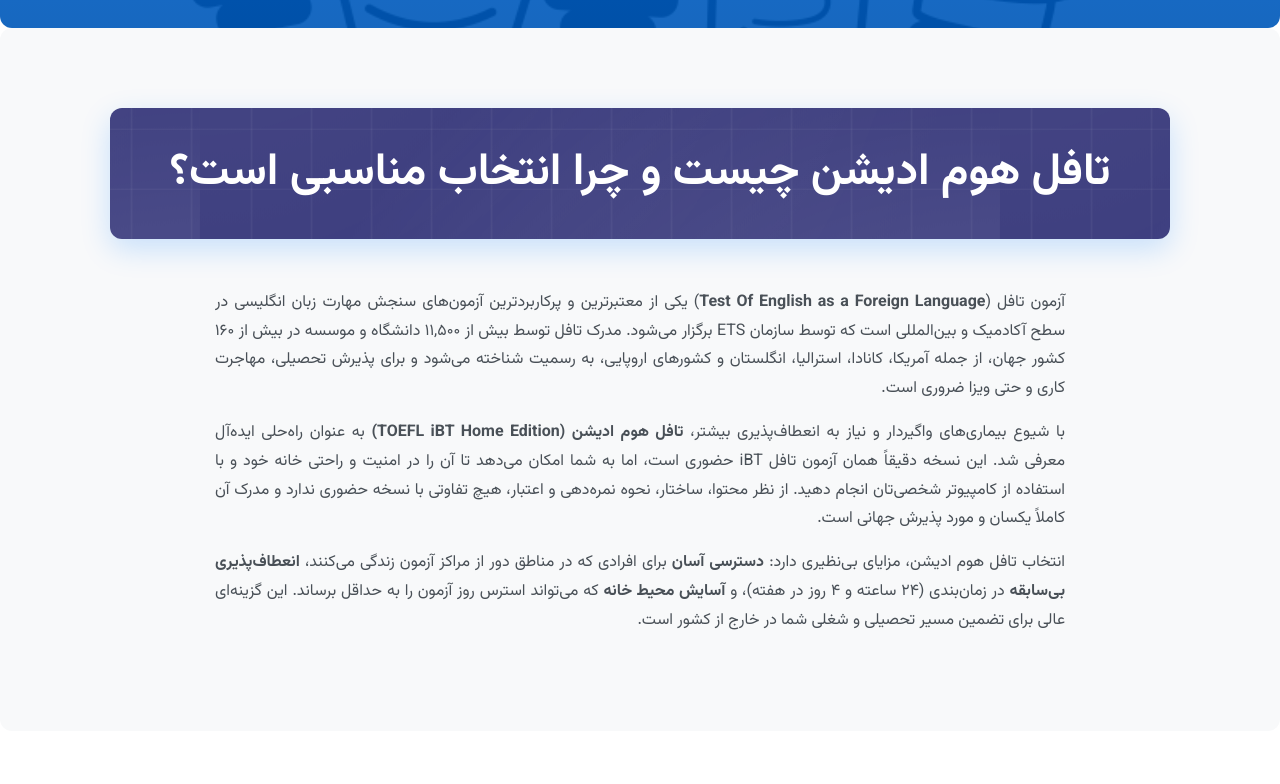
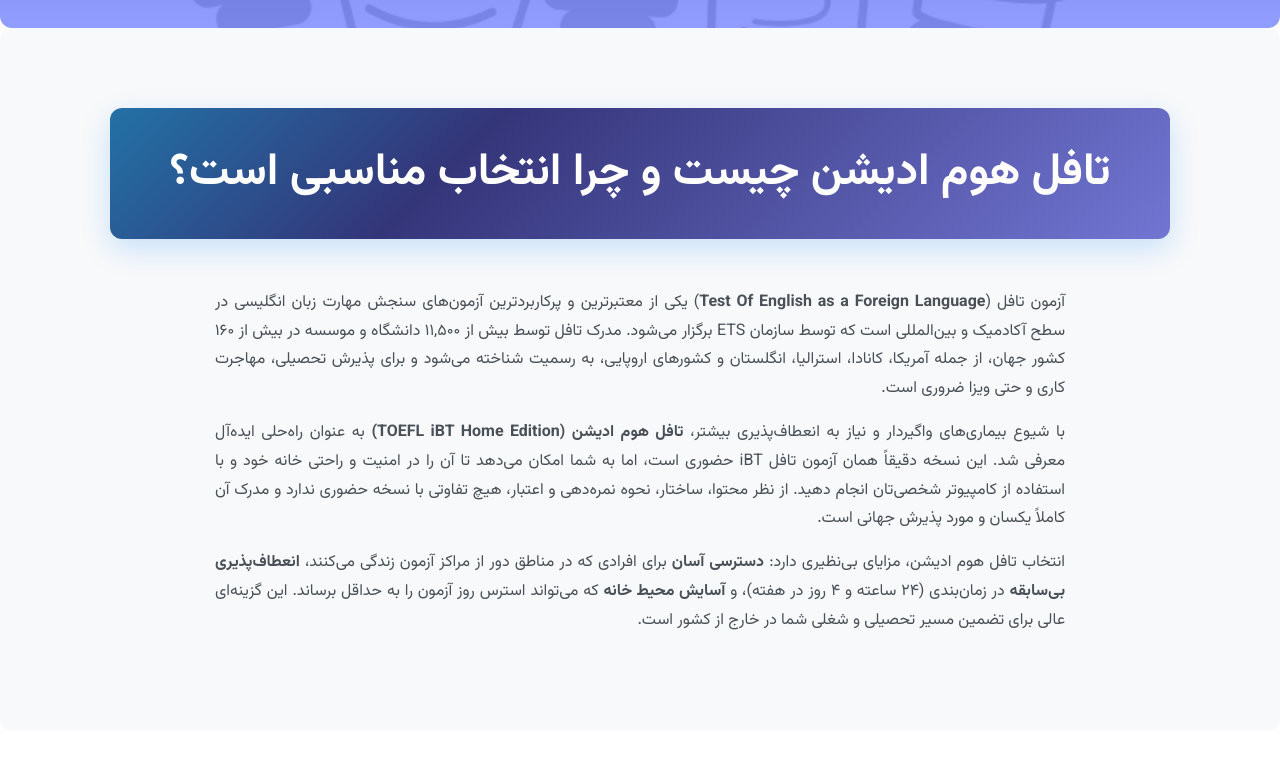
Before and after one commit to hutara/toefl, a plain HTML site: page index.html in a window 1280 px wide. Shown: the part 816-1600 px from the top of the page. Drawn offline with Linux system fonts and the light colour scheme.

Commit message:
Update index.html

```diff
--- a/index.html
+++ b/index.html
@@ -105,7 +105,10 @@
         :root {
             --primary-color: #9196ff; /* بنفش روشن*/
             --secondary-color: #343579; /* آببنفش برای هاور */
-            --accent-color: #7585FF; /* سبز برای موفقیت/برجستگی‌ها */
+            --accent2-color: #7585FF; /* سبز برای موفقیت/برجستگی‌ها */
+
+            --accent-color: #00eaff; /* رنگ آبی روشن برای نئون */
+
             --dark-color: #212529; /* تقریباً مشکی برای متن/فوتر */
             --light-color: #f8f9fa; /* خاکستری روشن برای بخش‌های متناوب */
             --white-color: #ffffff;
@@ -152,42 +155,42 @@
             color: var(--white-color); /* رنگ متن برای بخش Hero */
         }
 
-        /* --- Section Titles (h2) with Animated Background --- */
+        /* --- Section Titles (h2) with Animated Gradient Glow --- */
         h2 {
             text-align: center;
             font-size: clamp(1.8rem, 4vw, 2.8rem);
             position: relative;
             margin-bottom: 50px; /* فضای بیشتر بعد از عنوان */
-
-            /* سبک‌های جدید برای پس‌زمینه متحرک شبکه/تکنولوژیک */
-            background-color: var(--secondary-color); /* رنگ پایه */
-            background-image:
-                radial-gradient(ellipse at top left, rgba(255,255,255,0.1) 0%, transparent 70%),
-                radial-gradient(ellipse at bottom right, rgba(255,255,255,0.1) 40%, transparent 70%),
-                linear-gradient(90deg, rgba(255,255,255,0.05) 1px, transparent 2px),
-                linear-gradient(180deg, rgba(255,255,255,0.05) 1px, transparent 1px);
-            background-size:
-                800px 800px,
-                800px 800px,
-                60px 60px,
-                60px 60px;
-            background-position: 0 0, 0 0, 0 0, 0 0;
             color: var(--white-color); /* رنگ متن عنوان روی پس‌زمینه */
             padding: 25px 0; /* پدینگ برای ایجاد افکت کادر عنوان */
             border-radius: 12px; /* گوشه‌های گرد برای کادر عنوان */
             box-shadow: 0 10px 30px rgba(0, 123, 255, 0.2); /* سایه پیشرفته */
             overflow: hidden; /* مهم برای برش انیمیشن پس‌زمینه */
+            z-index: 1; /* برای اطمینان از اینکه متن روی انیمیشن است */
 
-            /* انیمیشن برای حرکت پس‌زمینه شبکه */
-            animation: networkGrid 20s linear infinite; /* انیمیشن طولانی‌تر و روان‌تر */
+            /* سبک‌های جدید برای پس‌زمینه متحرک گرادیان */
+            background: linear-gradient(135deg,
+                        var(--primary-color) 0%,
+                        var(--secondary-color) 25%,
+                        var(--accent-color) 50%, /* استفاده از accent-color برای درخشش */
+                        var(--secondary-color) 75%,
+                        var(--primary-color) 100%);
+            background-size: 400% 400%; /* اندازه بزرگتر برای حرکت گرادیان */
+            animation: gradientShift 20s ease infinite alternate; /* انیمیشن نرم و تکراری */
         }
 
-        /* Keyframes برای انیمیشن شبکه/نقطه */
-        @keyframes networkGrid {
-            0% { background-position: 0% 0%, 0% 0%, 0 0, 0 0; }
-            100% { background-position: 100% 100%, 100% 100%, 60px 60px, 60px 60px; }
+        /* Keyframes برای انیمیشن گرادیان */
+        @keyframes gradientShift {
+            0% {
+                background-position: 0% 50%;
+            }
+            50% {
+                background-position: 100% 50%;
+            }
+            100% {
+                background-position: 0% 50%;
+            }
         }
-
         /* حذف خط زیرین قدیمی h2 */
         h2::after {
             content: none;
@@ -361,7 +364,7 @@
 
         /* --- Hero Section --- */
         .hero {
-            background: linear-gradient(rgba(0, 123, 255, 0.9), rgba(0, 86, 179, 0.9)), url('TOEFL_Illustration_01_OurFamilyofProducts.png') no-repeat center center/cover;
+            background: linear-gradient(rgba(52, 53, 121, 0.9), rgba(145, 150, 255, 0.9)), url('TOEFL_Illustration_01_OurFamilyofProducts.png') no-repeat center center/cover;
             height: 90vh;
             color: var(--white-color);
             display: flex;
```
